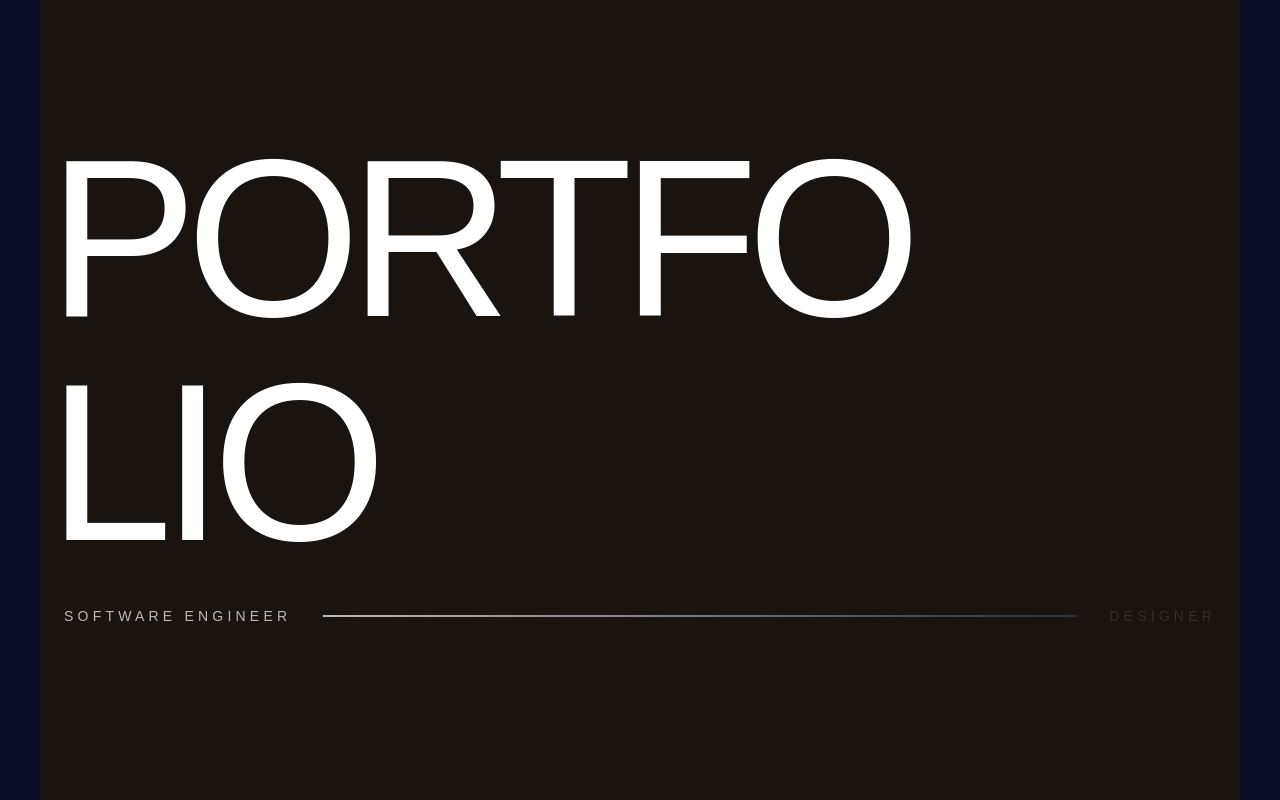
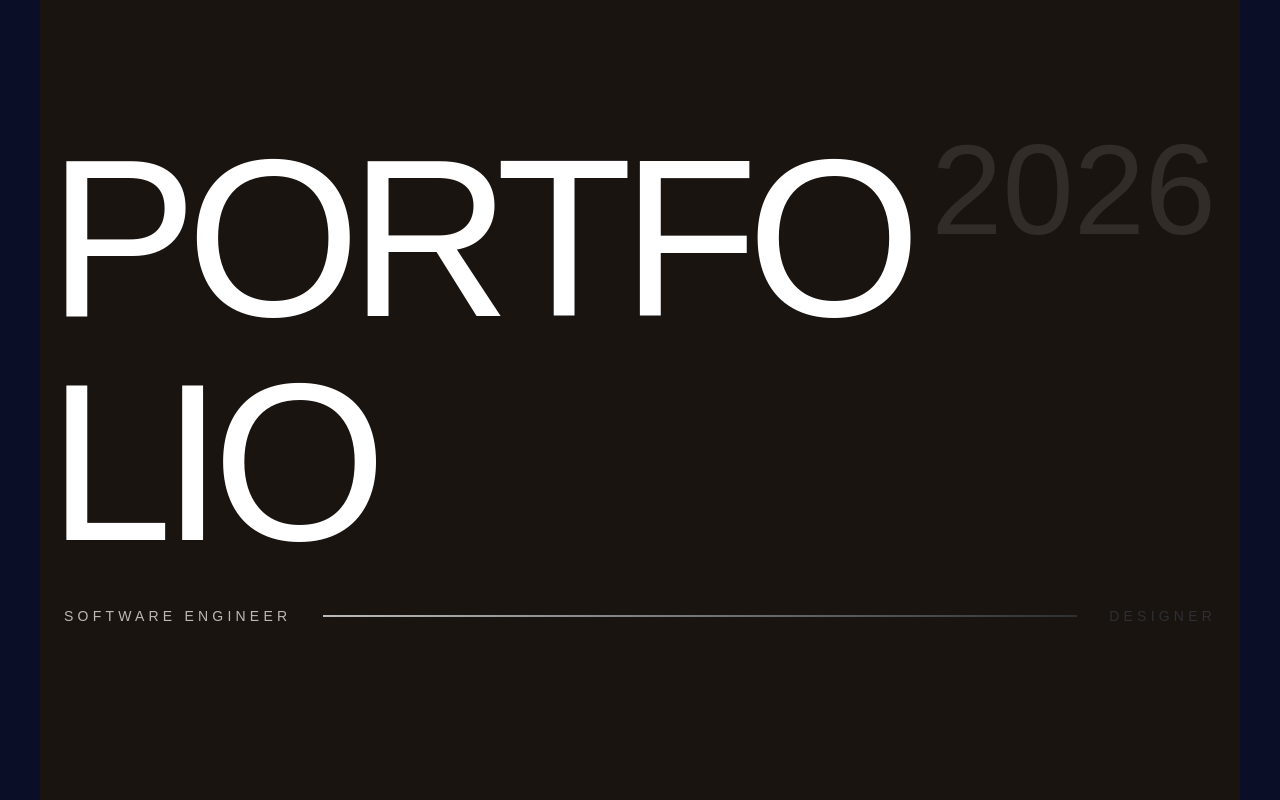
Before and after one commit to 12C0DE/12codeSite, a React (Vite) app in the folder 12codeSite/: page / in a window 1280 px wide. Shown: the top 800 px of the page. Built offline with nearby package versions, Linux system fonts and the light colour scheme.

Commit message:
adding year

```diff
--- a/12codeSite/src/components/LandingPage.tsx
+++ b/12codeSite/src/components/LandingPage.tsx
@@ -4,7 +4,8 @@ export const LandingPage = () => {
             <div className="max-w-6xl mx-auto">
                 {/* Main Text */}
                 <div className="mb-8">
-                    <div className="relative inline-block">
+                    {/* <div className="relative inline-block"> */}
+                    <div className="flex">
                     <h1 className="text-[10rem] md:text-[14rem] leading-none tracking-tighter text-white uppercase -ml-4">
                 PORT
                 <span className="relative inline-block">
@@ -32,6 +33,11 @@ export const LandingPage = () => {
                 </span>
                 LIO
               </h1>
+              <div className="">
+            <div className="text-8xl md:text-9xl text-white/10">
+              {new Date().getFullYear()}
+            </div>
+          </div>
                     </div>
                 </div>
                 {/* Subtitle and Year */}
```
